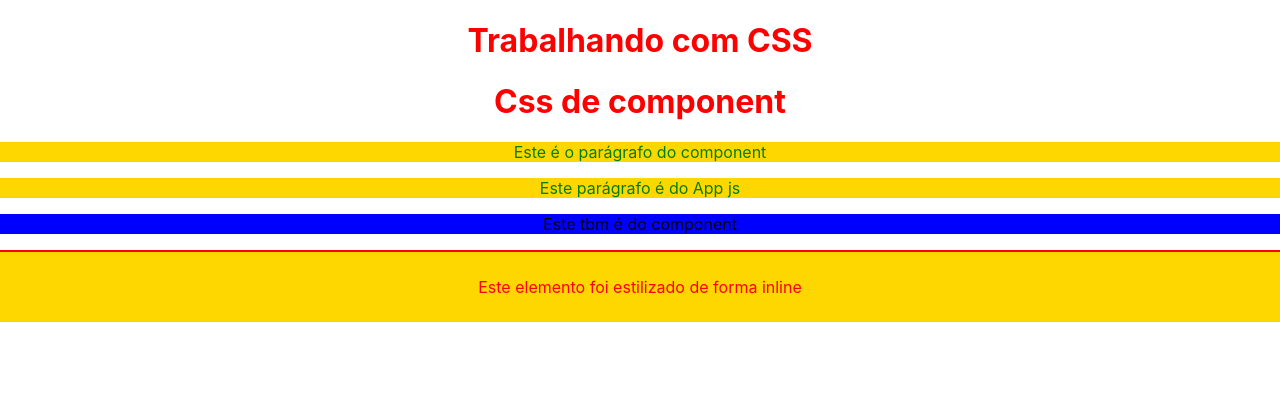
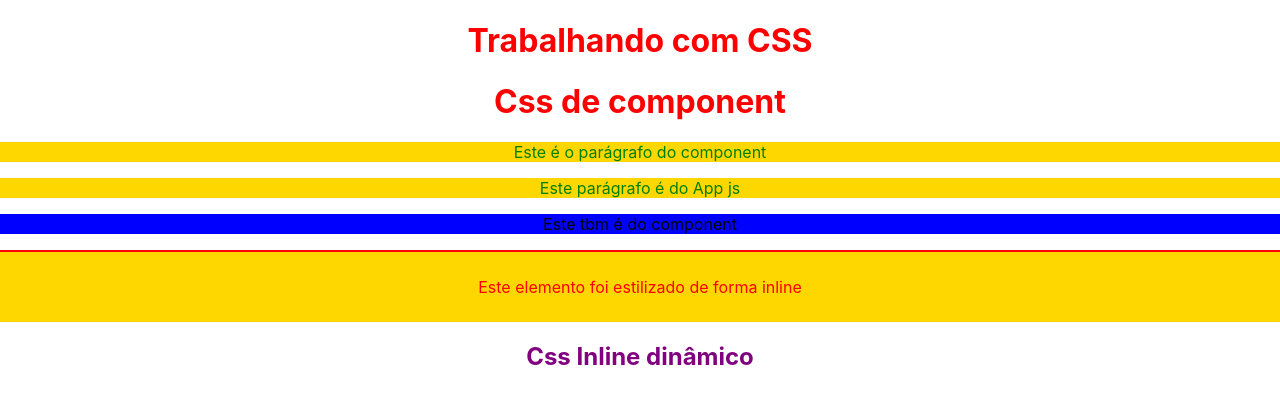
Before and after one commit to kaiotcp1/curso_react, a React (Create React App) app in the folder 4_CSS_REACT/css/: page / in a window 1280 px wide. Shown: the top 404 px of the page. Built offline with nearby package versions, Linux system fonts and the light colour scheme.

Commit message:
Css Inline Dinâmico

```diff
--- a/4_CSS_REACT/css/src/App.js
+++ b/4_CSS_REACT/css/src/App.js
@@ -2,6 +2,9 @@ import './App.css';
 import MyComponent from './components/MyComponent';
 
 function App() {
+
+  const n = 15;
+
   return (
     <div className="App">
       {/* CSS Global */}
@@ -12,6 +15,8 @@ function App() {
     <p className="my-comp-paragraph">Este tbm é do component</p>
     {/* Inline CSS */}
     <p style={{color: "red", borderTop: "2px solid red", padding: "25px"}}>Este elemento foi estilizado de forma inline</p>
+    {/* CSS inline dinâmico */}
+    <h2 style={n > 10 ? ({color: "purple"}) : ({color: "green"})}>Css Inline dinâmico</h2>
     </div>
   );
 }
```
